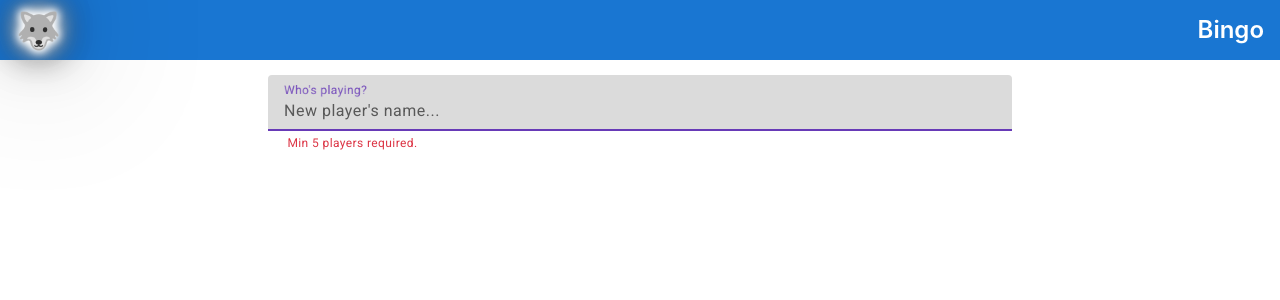
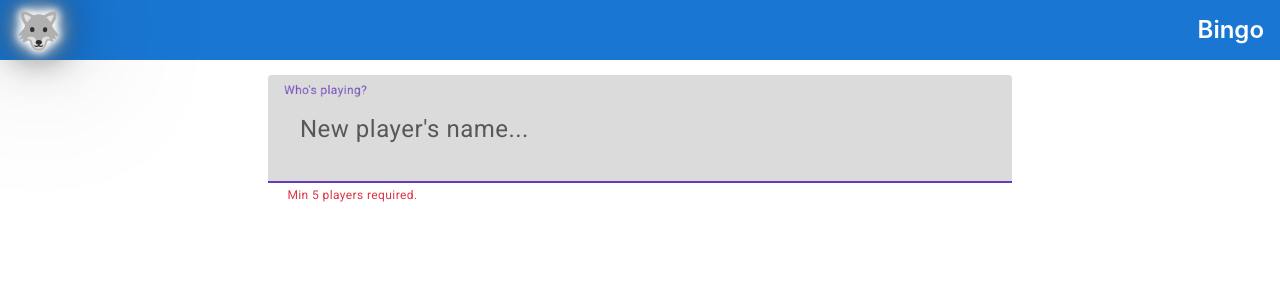
Before and after one commit to CliffordHarris/werewolfApp, an Angular app: page /landing in a window 1280 px wide. Shown: the top 300 px of the page. Built offline with nearby package versions, Linux system fonts and the light colour scheme.

Commit message:
small updates

```diff
--- /dev/null
+++ b/src/app/interface/player.ts
@@ -0,0 +1,4 @@
+export interface Player {
+  name: string,
+  color: string,
+}
--- a/src/app/landing/landing.component.css
+++ b/src/app/landing/landing.component.css
@@ -1,15 +1,26 @@
-.mat-mdc-form-field-infix .mdc-floating-label {
-  font-size: 2rem;
+.mat-mdc-form-field:not(.mat-form-field-no-animations) .mdc-text-field__input {
+  font-size: 1.5rem;
+  padding:1rem;
 }
 
-.mdc-text-field--filled:not(.mdc-text-field--disabled) {
+.mat-mdc-text-field-wrapper:not(.mdc-text-field--outlined) .mat-mdc-form-field-infix {
+  font-size: 2rem !important;
+}
+
+.mat-mdc-standard-chip.mdc-evolution-chip--selectable:not(.mdc-evolution-chip--with-primary-icon) {
+  margin-left: 1.5rem;
+  margin-right: 1.5rem;
+}
+
+.mat-mdc-text-field-wrapper:not(.mdc-text-field--outlined) .mat-mdc-form-field-infix {
+  background: white !important;
   padding: 1rem;
+}
+
+.mat-mdc-chip-set-stacked {
+  padding-bottom: 1rem;
 }
 
 .player-list {
   width: 100%;
 }
-
-.player-list > div{
-  padding: 1rem 2rem;
-}
--- a/src/app/landing/landing.component.html
+++ b/src/app/landing/landing.component.html
@@ -2,9 +2,9 @@
     <div class="row">
         <div class="col-12">
             <div class="col-md-8 offset-md-2 player-input-wrapper">
-              <mat-form-field class="player-list" appearance="fill">
+              <mat-form-field class="player-list" id="test" appearance="fill">
                   <mat-label>Who's playing?</mat-label>
-                  <mat-chip-grid #chipGrid aria-label="Enter players" class="zzzzz">
+                  <mat-chip-grid #chipGrid aria-label="Enter players">
                       <input
                           autocomplete="off"
                           placeholder="New player's name..."
@@ -19,7 +19,7 @@
                       <mat-hint class="text-danger" *ngIf="players!.length < 5">
                           Min 5 players required.
                       </mat-hint>
-                      <mat-chip-listbox class="mat-mdc-chip-set-stacked" aria-label="Color selection">
+                      <mat-chip-listbox class="mat-mdc-chip-set-stacked" aria-label="Player list box">
                           <mat-chip-option *ngFor="let player of players; let i = index" selected [ngStyle]="{'background-color': getPlayerColor(i)}">
                               {{player.name}}
                               <button matChipRemove [attr.aria-label]="'remove ' + players" (click)="removeName(i)">
--- a/src/app/landing/landing.component.ts
+++ b/src/app/landing/landing.component.ts
@@ -1,11 +1,7 @@
 import { Component, ElementRef, OnInit, ViewChild } from '@angular/core';
 import { Router } from '@angular/router';
 import {COMMA, ENTER} from '@angular/cdk/keycodes';
-
-interface Player {
-  name: string,
-  color: string,
-}
+import { Player } from '../interface/player';
 
 @Component({
   selector: 'app-landing',
--- a/src/index.html
+++ b/src/index.html
@@ -2,7 +2,7 @@
 <html lang="en">
 <head>
   <meta charset="utf-8">
-  <title>werewolfApp</title>
+  <title>Werewolf App</title>
   <base href="/">
   <meta name="viewport" content="width=device-width, initial-scale=1">
   <link rel="icon" type="image/x-icon" href="favicon.ico">
```
